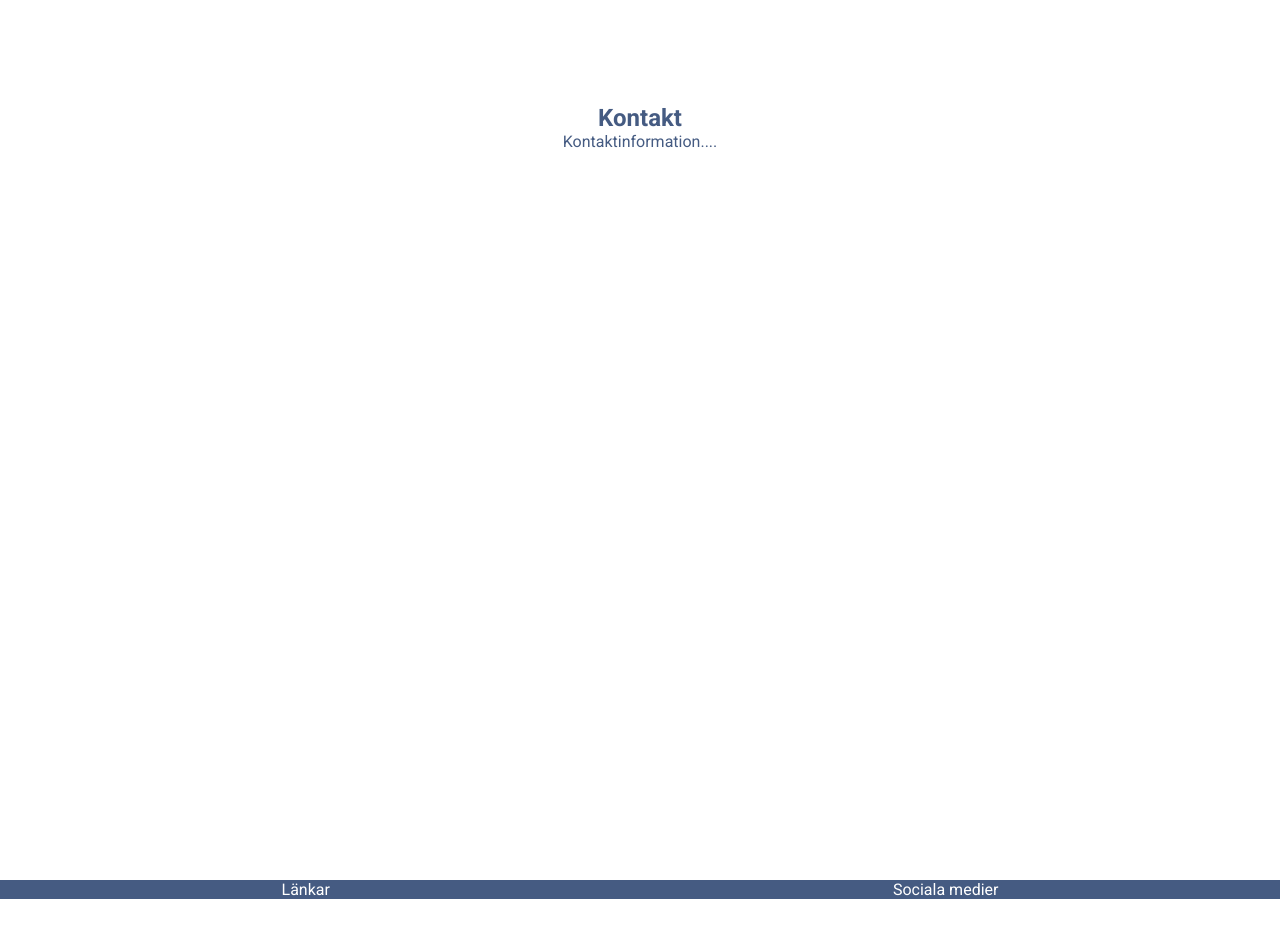
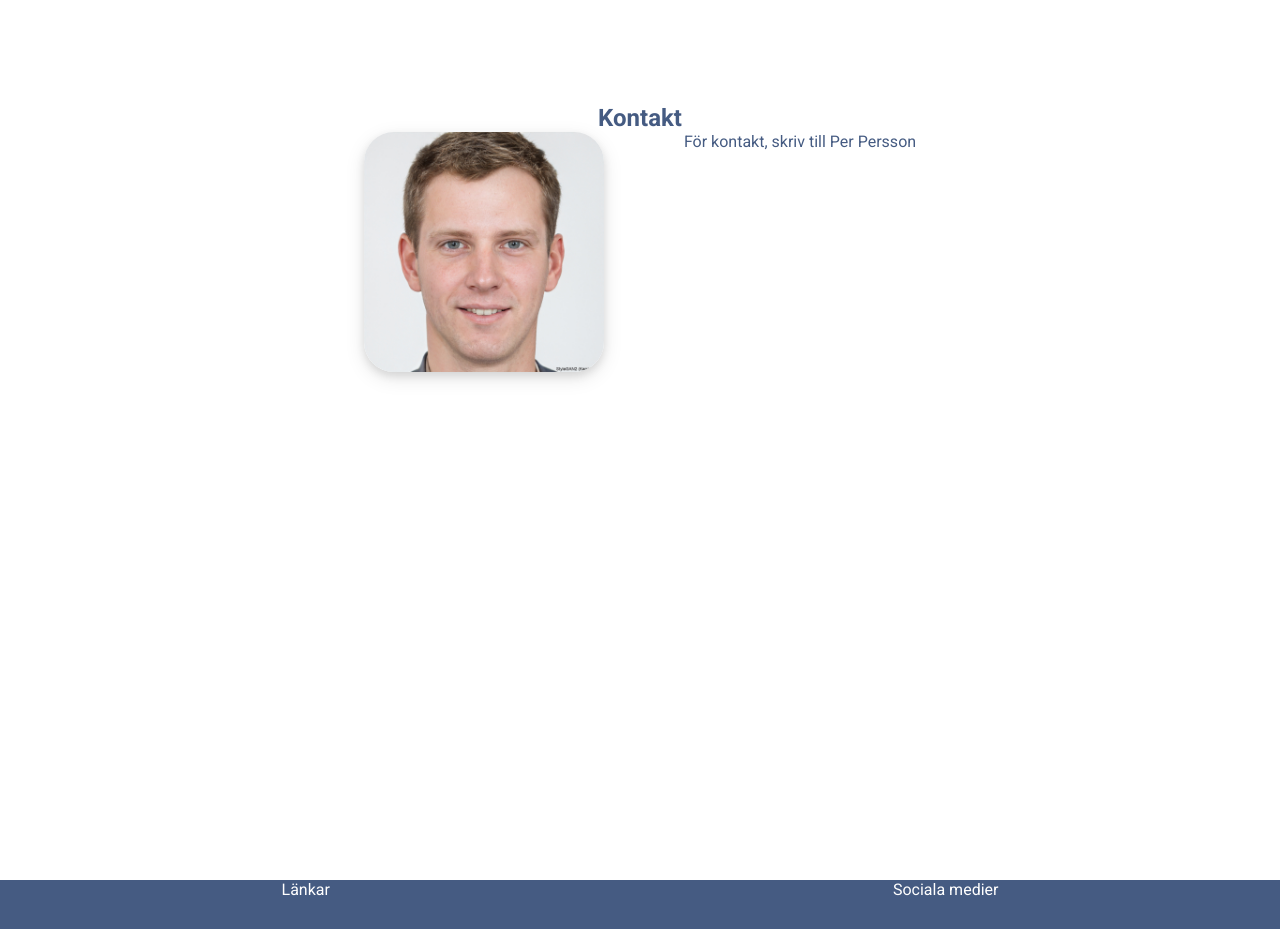
Before and after one commit to MaRos10/Sport-Website, a React (Vite) app: page / in a window 1280 px wide. Shown: the part 1520-2449 px from the top of the page. Before the commit the page ends 2419 px from the top, so only its background shows below. Built offline with nearby package versions, Linux system fonts and the light colour scheme; a web font is replaced by a local one.

Commit message:
Contact- and footersection

```diff
--- a/src/App.jsx
+++ b/src/App.jsx
@@ -29,7 +29,14 @@ function App() {
 
       <Element name="contact" className="section">
         <h2>Kontakt</h2>
-        <p>Kontaktinformation....</p>
+        <div className="contact-container">
+          <div>
+            <img src="src/assets/trainer.jpeg" alt="trainer" />
+          </div>
+          <div className="contact-text">
+            För kontakt, skriv till Per Persson
+          </div>
+        </div>
       </Element>
 
       <div className="footer-container">
--- a/src/index.css
+++ b/src/index.css
@@ -26,6 +26,7 @@ body {
   flex-direction: column;
   align-items: center;
   width: 100%;
+  min-height: 100vh;
 }
 
 /* Nav + header */
@@ -81,12 +82,29 @@ body {
   letter-spacing: 0.3rem;
 }
 
+/* Contact */
+.contact-container {
+  display: flex;
+  justify-content: space-around;
+  flex-direction: row;
+  gap: 5rem;
+}
+
+img {
+  height: 15rem;
+  width: 15rem;
+  border-radius: 30px;
+  box-shadow: 0 4px 8px rgba(0, 0, 0, 0.1), 0 6px 20px rgba(0, 0, 0, 0.1);
+}
+
 /* Footer */
 
 .footer-container {
   background-color: var(--blue-color);
   color: white;
   width: 100vw;
+  margin-top: auto;
+  height: 10rem;
 }
 
 .footer {
@@ -101,4 +119,8 @@ body {
   .main-h2 {
     font-size: 2.7rem;
   }
+
+  .contact-container {
+    gap: 1rem;
+  }
 }
```
Also changed, not shown: src/assets/trainer.jpeg (added).
